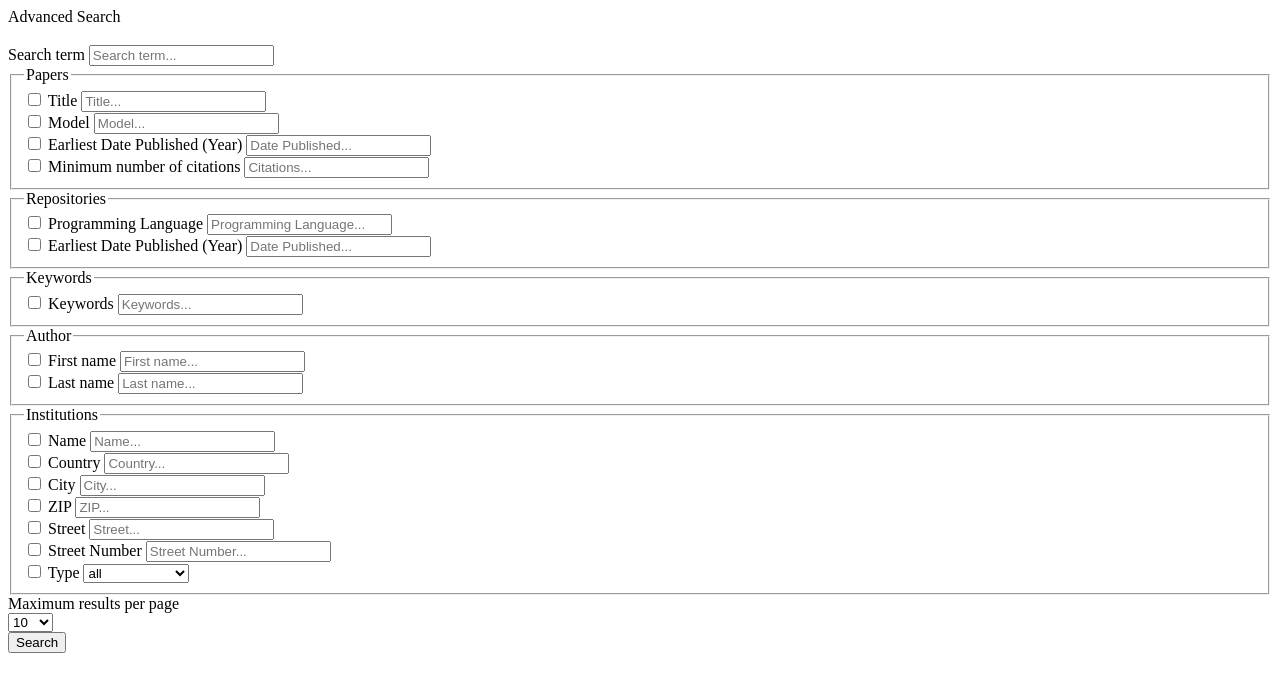
After one commit to tlarrain/w4111-proj1, a Flask app: page /advanced in a window 1280 px wide. The commit adds this page. Shown: the top 692 px of the page. Run offline with Flask 2, Linux system fonts and the light colour scheme; parts of the project's set-up code (start-up, migrations or seed data) failed here and were passed over.

Commit message:
advanced search, sql full query, results for advanced search

```diff
--- a/server.py
+++ b/server.py
@@ -95,6 +95,10 @@ def index():
 
 @app.route('/results')
 def search_results(search):
+  keywords = search.split(' ')
+  print(keywords)
+  for i in keywords:
+     keywords[ind] = '%' + key + '%'
   s = text("""
       WITH FullTable AS
       (SELECT *
@@ -109,23 +113,33 @@ def search_results(search):
       NATURAL JOIN Institutions)
       SELECT DISTINCT FT.title
       FROM FullTable FT
-      WHERE FT.purl IN OR
-      FT.title IN OR
-      FT.model LIKE '%' + :search.replace('', '%%') + '%' OR
-      FT.programming_language LIKE :keywords OR
-      FT.keyword LIKE '%' + :search.replace('', '%%') + '%' OR
-      FT.first_name LIKE :keywords OR
-      FT.last_name LIKE :keywords OR
-      FT.name LIKE '%' + :search.replace('', '%%') + '%' OR
-      FT.type LIKE :keywords OR
-      FT.country LIKE :keywords OR
-      FT.city LIKE :keywords;
+      WHERE
+      FT.title LIKE ANY(:keywords) OR
+      FT.model LIKE ANY(:keywords)  OR
+      FT.programming_language LIKE ANY(:keywords) OR
+      FT.keyword LIKE ANY(:keywords) OR
+      FT.first_name LIKE ANY(:keywords) OR
+      FT.last_name LIKE ANY(:keywords) OR
+      FT.name LIKE ANY(:keywords) OR
+      FT.type LIKE ANY(:keywords) OR
+      FT.country LIKE ANY(:keywords) OR
+      FT.city LIKE ANY(:keywords);
           """)
-  cursor = g.conn.execute(s, keywords=tuple('%' + search.split(' ') + '%'))
+  cursor = g.conn.execute(s, keywords)
+  #=tuple('%' + search.split(' ') + '%')
   results = []
   for result in cursor:
     results.append(result)
   return render_template('results.html', results=results)
+
+
+@app.route('/advanced')
+def advanced():
+    return render_template('advanced.html')
+
+@app.route('/advanced/search')
+def adv_search():
+    return render_template('advancedsearch.html')
 
 # Example of adding new data to the database
 @app.route('/add', methods=['POST'])
--- /dev/null
+++ b/templates/advanced.html
@@ -0,0 +1,297 @@
+<!DOCTYPE html>
+<!-- saved from url=(0033)https://arxiv.org/search/advanced -->
+
+        Advanced Search
+
+</h1>
+<div class="columns is-desktop">
+  <div class="column is-three-fifths-desktop">
+
+    <div class="box">
+      <form method="GET" action="http://0.0.0.0:8111/advanced">
+        <input id="advanced" name="advanced" type="hidden" value="1">
+
+        <section data-toggle="fieldset" id="terms-fieldset">
+
+            <div class="field has-addons-tablet" data-toggle="fieldset-entry">
+              <div class="control fieldset-hidden-on-first-row" style="visibility:hidden;">
+                <span class="select">
+                  <label for="terms-0-operator" class="hidden-label">Boolean operator</label>
+                  <select default="AND" id="terms-0-operator" name="terms-0-operator"><option selected="" value="AND">AND</option><option value="OR">OR</option><option value="NOT">NOT</option></select>
+                </span>
+              </div>
+              <div class="control is-expanded">
+                <label for="terms-0-term" class="hidden-label">Search term</label>
+
+                  <input class="input" id="terms-0-term" name="terms-0-term" placeholder="Search term..." type="text" value="">
+
+
+
+        </section>
+
+        <section>
+          <fieldset class="fieldset ">
+            <legend class="legend">Papers</legend>
+            <div class="columns is-baseline">
+              <div class="column">
+
+<div class="field is-horizontal">
+  <div class="control">
+    <div class="checkbox">
+      <input id="classification-papertitle" name="classification-papertitle" type="checkbox" value="y">
+      <label for="classification-papertitle">Title</label>
+     <input class="input is-small" id="box-title" name="box-title" placeholder="Title..." type="text" value="">
+    </div>
+   </div>
+</div>
+
+<div class="field is-horizontal">
+  <div class="control">
+    <div class="checkbox">
+      <input id="classification-papermodel" name="classification-papermodel" type="checkbox" value="y">
+      <label for="classification-papermodel">Model</label>
+     <input class="input is-small" id="box-model" name="box-model" placeholder="Model..." type="text" value="">
+    </div>
+   </div>
+</div>
+
+<div class="field is-grouped">
+                  <div class="control">
+                    <div class="checkbox">
+                    	<div class="control is-datefield">
+                        <input id="date-published" name="date-published" type="checkbox" value="specific_year">
+                        <label for="date-published">Earliest Date Published (Year)</label>
+
+                        <input class="input is-small" id="date-year" name="date-year" placeholder="Date Published..." type="text" value="">
+
+                    <script>
+                      $('#date-year').focus(function() {
+                        $('input[name="date-filter_by"]').attr('checked', false);
+                        $('input[value="specific_year"]').attr('checked', true);
+                      });
+                    </script>
+
+                  </div>
+
+</div>
+
+<div class="field is-grouped">
+                  <div class="control">
+                    <div class="checkbox">
+                    	<div class="control is-datefield">
+                        <input id="citations" name="citations" type="checkbox" value="integer">
+                        <label for="citations">Minimum number of citations</label>
+
+                        <input class="input is-small" id="citations" name="citations" placeholder="Citations..." type="text" value="">
+
+                  </div>
+
+</div>
+
+
+
+
+
+          </fieldset>
+          <fieldset class="fieldset ">
+            <legend class="legend">Repositories</legend>
+
+<div class="field is-horizontal">
+  <div class="control">
+    <div class="checkbox">
+      <input id="classification-programming" name="classification-programming" type="checkbox" value="y">
+      <label for="classification-programming">Programming Language</label>
+     <input class="input is-small" id="box-programming" name="box-programming" placeholder="Programming Language..." type="text" value="">
+    </div>
+   </div>
+</div>
+
+
+
+<div class="field is-grouped">
+                  <div class="control">
+                    <div class="checkbox">
+                    	<div class="control is-datefield">
+                        <input id="date-online" name="date-online" type="checkbox" value="specific_year">
+                        <label for="date-online">Earliest Date Published (Year)</label>
+
+                        <input class="input is-small" id="date-online" name="date-online" placeholder="Date Published..." type="text" value="">
+
+                    <script>
+                      $('#date-year').focus(function() {
+                        $('input[name="date-filter_by"]').attr('checked', false);
+                        $('input[value="specific_year"]').attr('checked', true);
+                      });
+                    </script>
+
+                  </div>
+
+</div>
+
+
+          </fieldset>
+
+          <fieldset class="fieldset ">
+            <legend class="legend">Keywords</legend>
+
+<div class="field is-horizontal">
+  <div class="control">
+    <div class="checkbox">
+      <input id="classification-keywords" name="classification-keywords" type="checkbox" value="y">
+      <label for="classification-keywords">Keywords</label>
+     <input class="input is-small" id="box-keywords" name="box-keywords" placeholder="Keywords..." type="text" value="">
+    </div>
+   </div>
+</div>
+
+          </fieldset>
+          <fieldset class="fieldset ">
+            <legend class="legend">Author</legend>
+
+<div class="field is-horizontal">
+  <div class="control">
+    <div class="checkbox">
+      <input id="classification-first" name="classification-first" type="checkbox" value="y">
+      <label for="classification-first">First name</label>
+     <input class="input is-small" id="box-first" name="box-first" placeholder="First name..." type="text" value="">
+    </div>
+   </div>
+</div>
+
+<div class="field is-horizontal">
+  <div class="control">
+    <div class="checkbox">
+      <input id="classification-last" name="classification-last" type="checkbox" value="y">
+      <label for="classification-last">Last name</label>
+     <input class="input is-small" id="box-last" name="box-last" placeholder="Last name..." type="text" value="">
+    </div>
+   </div>
+</div>
+
+
+
+
+          </fieldset>
+
+          <fieldset class="fieldset ">
+            <legend class="legend">Institutions</legend>
+
+<div class="field is-horizontal">
+  <div class="control">
+    <div class="checkbox">
+      <input id="classification-name" name="classification-name" type="checkbox" value="y">
+      <label for="classification-name">Name</label>
+     <input class="input is-small" id="box-name" name="box-name" placeholder="Name..." type="text" value="">
+    </div>
+   </div>
+</div>
+
+<div class="field is-horizontal">
+  <div class="control">
+    <div class="checkbox">
+      <input id="classification-country" name="classification-country" type="checkbox" value="y">
+      <label for="classification-country">Country</label>
+     <input class="input is-small" id="box-country" name="box-country" placeholder="Country..." type="text" value="">
+    </div>
+   </div>
+</div>
+
+<div class="field is-horizontal">
+  <div class="control">
+    <div class="checkbox">
+      <input id="classification-city" name="classification-city" type="checkbox" value="y">
+      <label for="classification-city">City</label>
+     <input class="input is-small" id="box-city" name="box-city" placeholder="City..." type="text" value="">
+    </div>
+   </div>
+</div>
+
+<div class="field is-horizontal">
+  <div class="control">
+    <div class="checkbox">
+      <input id="classification-zip" name="classification-zip" type="checkbox" value="y">
+      <label for="classification-zip">ZIP</label>
+     <input class="input is-small" id="box-zip" name="box-zip" placeholder="ZIP..." type="text" value="">
+    </div>
+   </div>
+</div>
+
+<div class="field is-horizontal">
+  <div class="control">
+    <div class="checkbox">
+      <input id="classification-street" name="classification-street" type="checkbox" value="y">
+      <label for="classification-street">Street</label>
+     <input class="input is-small" id="box-street" name="box-street" placeholder="Street..." type="text" value="">
+    </div>
+   </div>
+</div>
+
+<div class="field is-horizontal">
+  <div class="control">
+    <div class="checkbox">
+      <input id="classification-streetno" name="classification-streetno" type="checkbox" value="y">
+      <label for="classification-streetno">Street Number</label>
+     <input class="input is-small" id="box-streetno" name="box-streetno" placeholder="Street Number..." type="text" value="">
+    </div>
+   </div>
+</div>
+              <div class="column">
+
+                <div class="field is-horizontal is-grouped">
+                  <div class="control">
+                    <div class="checkbox">
+                      <input id="classification-type" name="classification-type" type="checkbox" value="y">
+                      <label for="classification-type">Type</label>
+                      <select id="classification-physics_archives" name="classification-physics_archives"><option selected="" value="all">all</option><option value="aca">academic</option><<option value="non-aca">non-academic</option></select>
+                    </div>
+                  </div>
+                </div>
+              </div>
+                <script>
+                  $('select#classification-physics_archives').change(function() {
+                    $('input#classification-physics').attr('checked', true);
+                  });
+                </script>
+
+
+
+
+          </fieldset>
+        </section>
+        <section>
+          <div class="level">
+            <div class="level-left">
+              <div class="level-item">
+                <div class="field is-horizontal is-grouped">
+                  <div class="control">
+                    <span class="select is-small">
+                    <div class="control">
+                   	<label for="size">Maximum results per page</label>
+                  	</div>
+                      <select id="size" name="size"><option value="5">5</option><option selected="" value="10">10</option><option value="50">50</option><option value="100">100</option></select>
+                    </span>
+                  </div>
+                </div>
+              </div>
+          </div>
+          <style>
+          	.bottom-three {
+          		margin-bottom: 3cm;
+          	}
+          </style>
+            <div class="level-right">
+              <button class="button is-link is-medium">Search</button>
+            </div>
+          </div>
+        </section>
+        <input type="hidden" name="order" value="-announced_date_first">
+        </form>
+      </div>
+    </div>
+    <div class="column">
+
+
+
+  </footer>
+
+<div id="atlwdg-blanket" class="atlwdg-blanket" style="display: none;"></div><div id="atlwdg-container" class="atlwdg-popup atlwdg-hidden"></div></body></html>
```
Also changed, not shown: templates/advancedsearch.html (added, +31 -0 lines), templates/index.html (+3 -4 lines).
